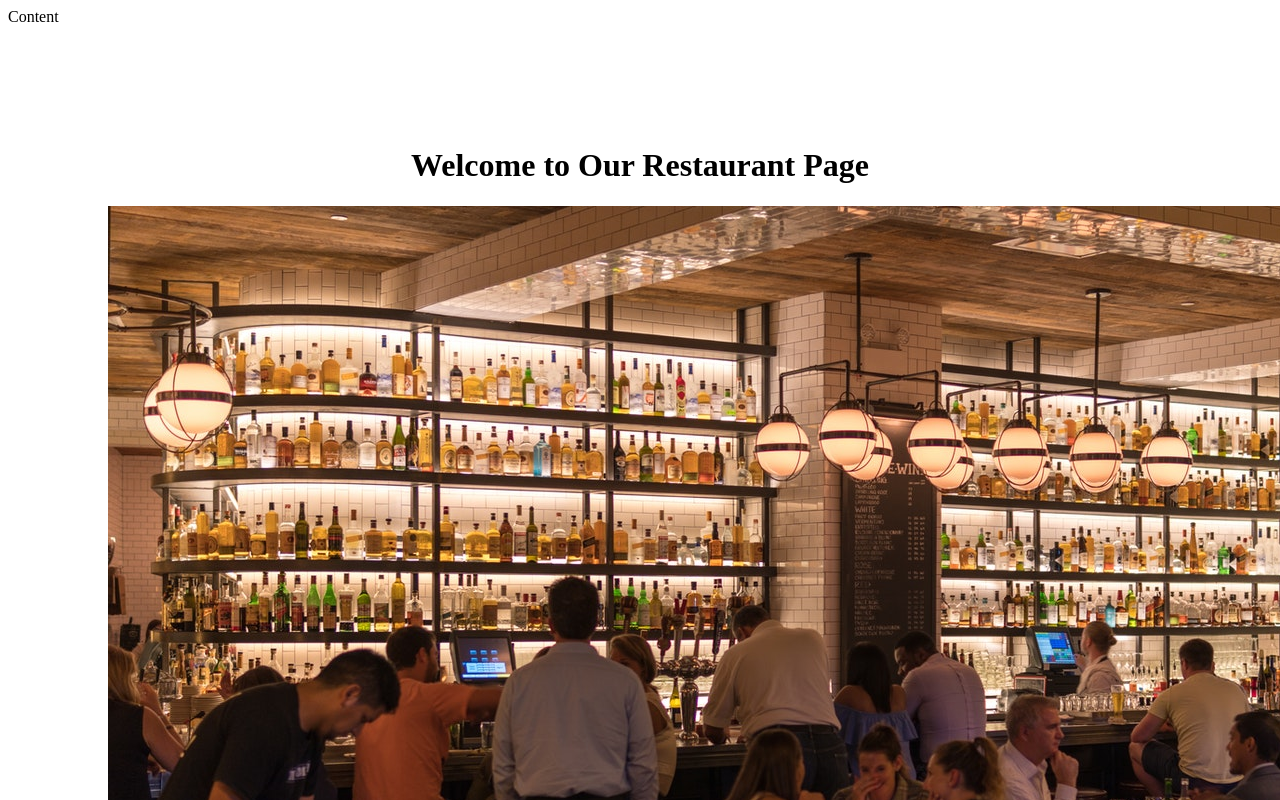
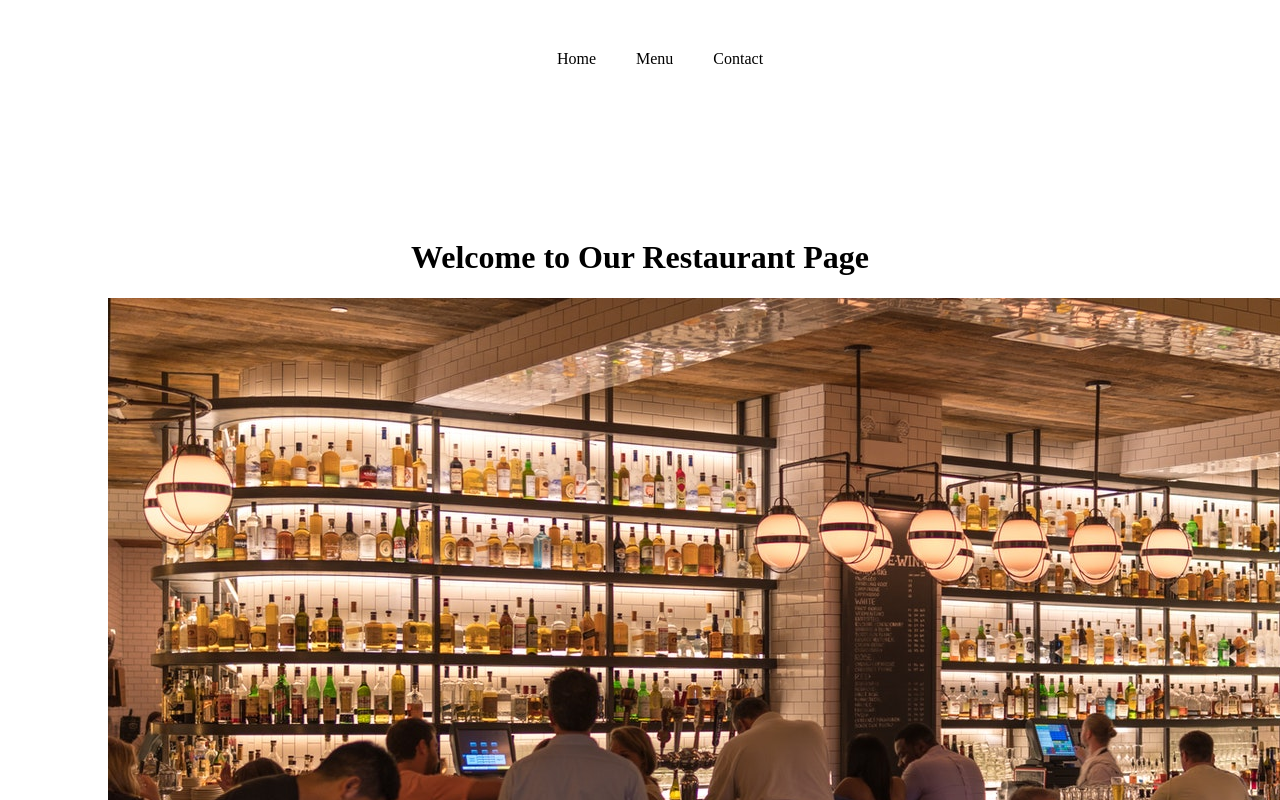
Before and after one commit to vaporaxel/restaurant-page, a website built with webpack: page dist/index.html in a window 1280 px wide. Shown: the top 800 px of the page. Built offline with nearby package versions, Linux system fonts and the light colour scheme.

Commit message:
Each page if the website has been created as Javascript file and exported to the main file

```diff
--- /dev/null
+++ b/src/contactPage.js
@@ -0,0 +1,5 @@
+function contactPageLoad(){
+    alert('Contact page loaded')
+}
+
+export  {contactPageLoad};
--- a/src/index.js
+++ b/src/index.js
@@ -1,6 +1,19 @@
 import './style.css';
-import {pageLoad} from './pageLoad';
+import {mainPageLoad} from './mainPage';
+import {menuPageLoad} from './menuPage';
+import {contactPageLoad} from './contactPage';
 
 
+// Add menu items
+let home = document.getElementById('home');
+let menu = document.getElementById('menu');
+let contact = document.getElementById('contact');
 
-pageLoad()
+// Event listener to menu items
+home.addEventListener('click', mainPageLoad);
+menu.addEventListener('click', menuPageLoad);
+contact.addEventListener('click', contactPageLoad);
+
+
+// Main page on load
+mainPageLoad()
--- a/src/pageLoad.js
+++ b/src/mainPage.js
@@ -1,4 +1,4 @@
-function pageLoad(){
+function mainPageLoad(){
     let content = document.getElementById('content')
     // Create elements
     let header = document.createElement('div')
@@ -21,4 +21,4 @@ function pageLoad(){
     header.appendChild(headerImage)
     header.appendChild(headerText)
 }
-export  {pageLoad};
+export  {mainPageLoad};
--- /dev/null
+++ b/src/menuPage.js
@@ -0,0 +1,5 @@
+function menuPageLoad(){
+    alert('menu page load')
+}
+
+export  {menuPageLoad};
--- a/src/style.css
+++ b/src/style.css
@@ -7,3 +7,12 @@
 .header-image{
     width: 100%;
 }
+ul{
+    display: flex;
+    justify-content: center;
+    margin: 50px;
+}
+li{
+    list-style: none;
+    margin: 0 20px;
+}
```
Also changed, not shown: dist/index.html, dist/main.js, 1 other file.
